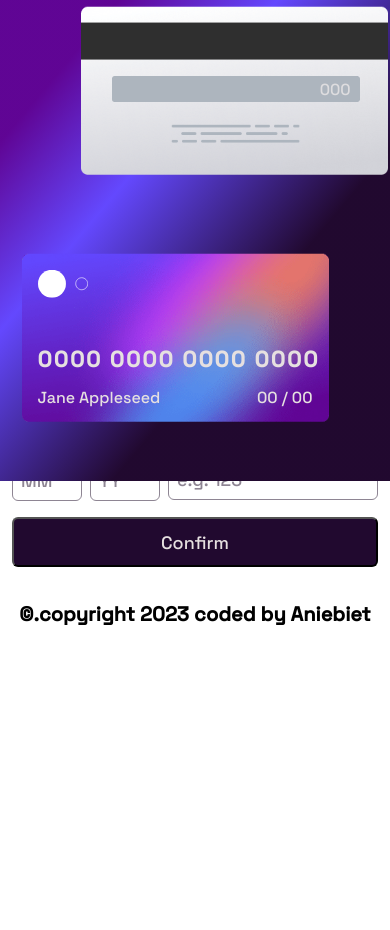
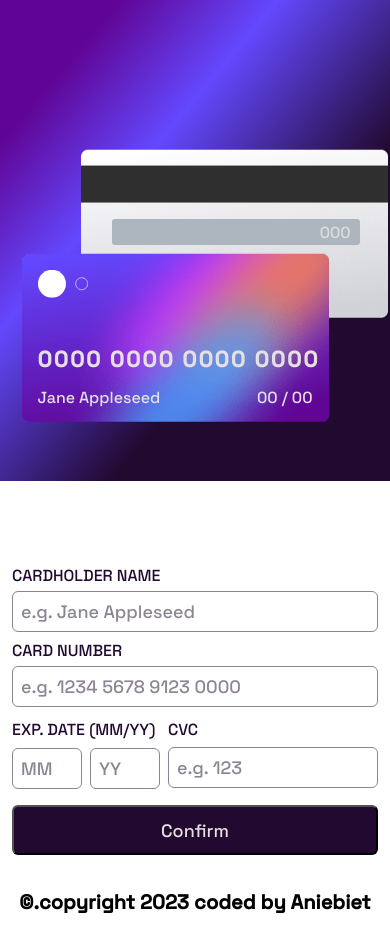
Before and after one commit to Anie22/Interactive-Card, a plain HTML site: page index.html in a window 390 px wide. Before the commit the page ends 844 px from the top, so only its background shows below. Drawn offline with Linux system fonts and the light colour scheme.

Commit message:
first commit

```diff
--- a/css/card.css
+++ b/css/card.css
@@ -316,7 +316,7 @@ form button{
     }
 
     .second-card{
-        transform: translateY(-61px);
+        transform: translateY(82px);
     }
 
     .first-card{
@@ -324,7 +324,7 @@ form button{
     }
 
     .right-section_card{
-        margin: -13em 0 1.5em 0;
+        margin: 5em 0 1.5em 0;
     }
 
     .right-section_card form{
@@ -415,7 +415,7 @@ form button{
 
     .first-card{
         margin-left: 115px;
-        top: -132px;
+        top: 7px;
     }
 
     .second-card{
```
